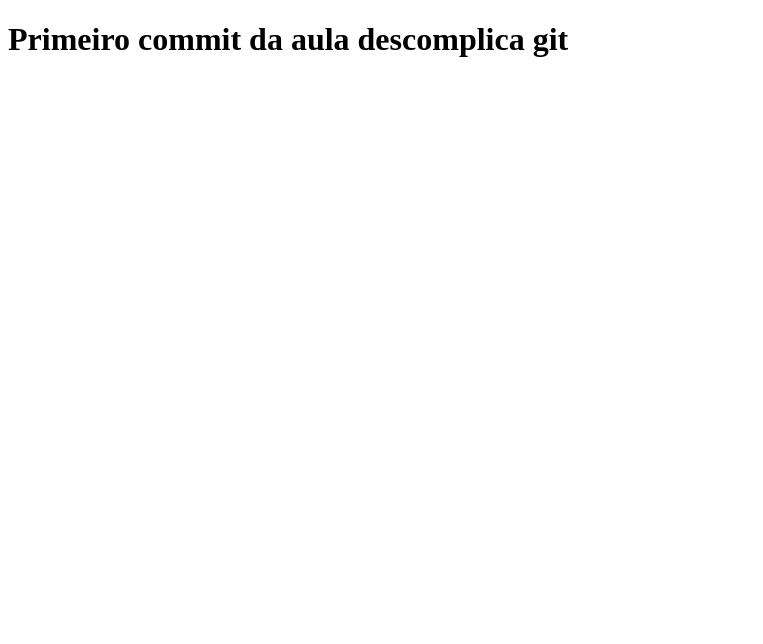
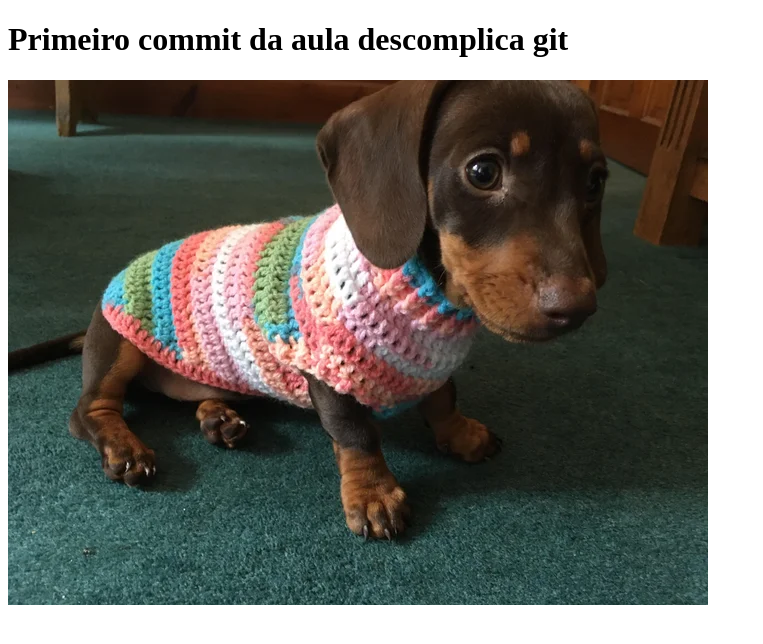
Before and after one commit to kwuraa/Atividade-01, a plain HTML site: page index.html in a window 1280 px wide. Shown: the whole page, without its empty margins (0-763 px from the left). Drawn offline with Linux system fonts and the light colour scheme.

Commit message:
Segunda commit

```diff
--- a/index.html
+++ b/index.html
@@ -8,6 +8,7 @@
 
 <body>
     <h1>Primeiro commit da aula descomplica git</h1>
+    <img src="imagens/Cachorrinho.png">
 </body>
 
 </html>
```
Also changed, not shown: imagens/Cachorrinho.png (added).
